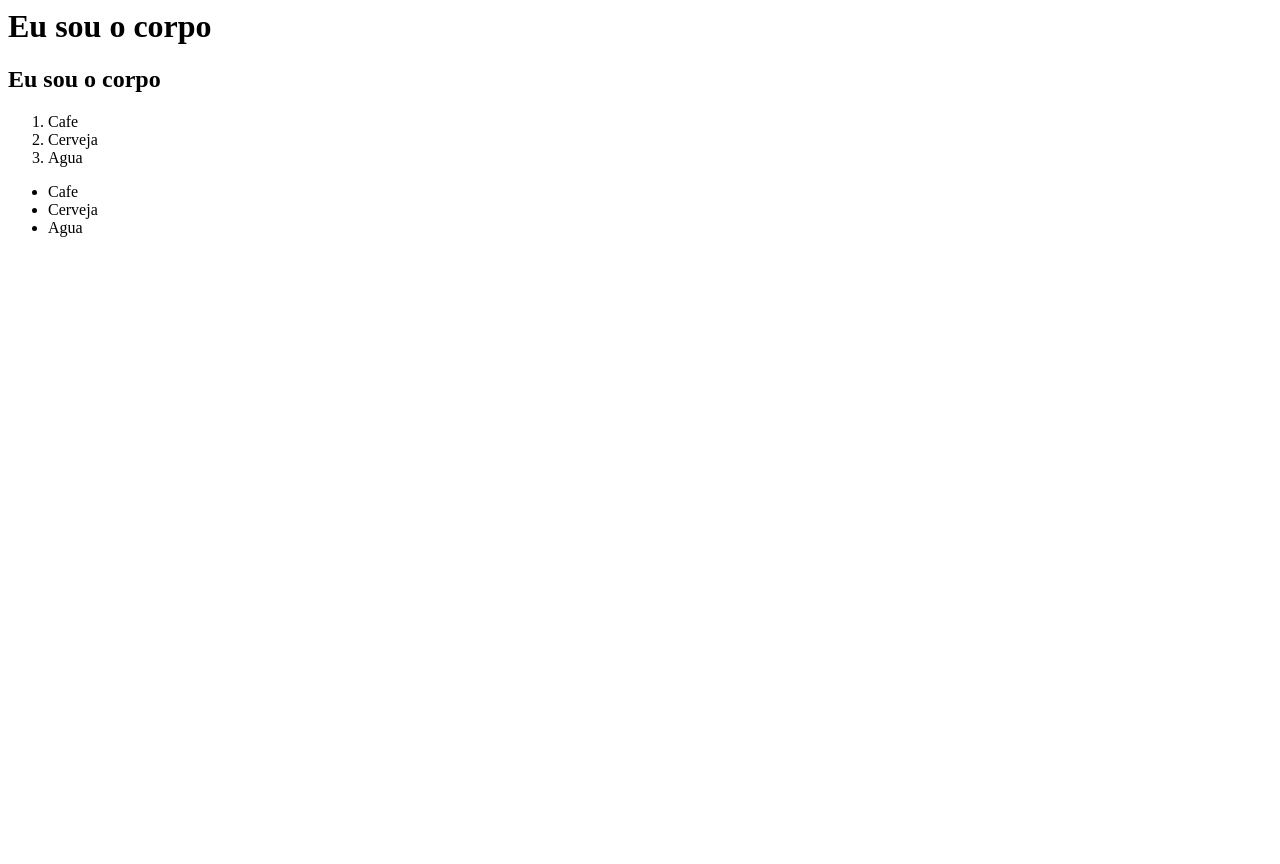
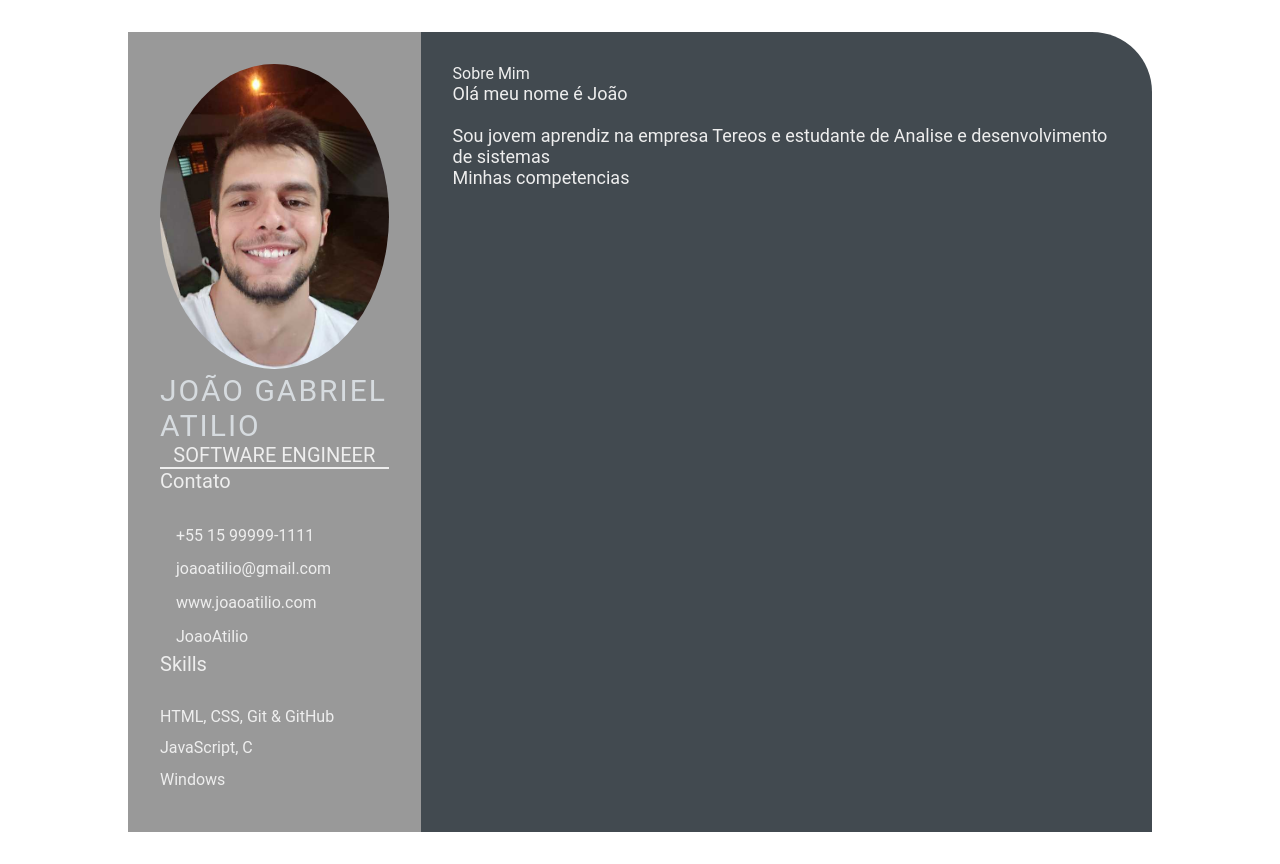
Before and after one commit to JoaoAtilio/JoaoAtilio.github.io, a plain HTML site: page index.html in a window 1280 px wide. Before the commit the page ends 800 px from the top, so only its background shows below. Drawn offline with Linux system fonts and the light colour scheme.

Commit message:
Adicionando o sobre mim, contato e skills (#2)

```diff
--- a/index.html
+++ b/index.html
@@ -1,21 +1,52 @@
-<html>
-    <head>
-        <title>
-            Hellow World! Eu sou a cabeça
-        </title>
-    </head>
-    <body>
-        <h1> Eu sou o corpo </h1>
-        <h2> Eu sou o corpo </h2>
-    </body>
-    <ol>
-        <li>Cafe</li>
-        <li>Cerveja </li>
-        <li>Agua</li>
-    </ol>
-    <ul>
-        <li>Cafe</li>
-        <li>Cerveja </li>
-        <li>Agua</li>
-    </ul>
+<!DOCTYPE html>
+<html lang="en">
+<head>
+    <meta charset="UTF-8">
+    <meta http-equiv="X-UA-Compatible" content="IE=edge">
+    <meta name="viewport" content="width=device-width, initial-scale=1.0">
+    <title>João Gabriel Atilio CV</title>
+
+    <link rel="stylesheet" href="style.css">
+</head>
+<body>
+    <main class="resume-contents">
+        <section class="left-section">
+            <div class="left-section-contents">
+                <div class="profile">
+                    <img class="profile-image" src="img/profile-image.jpeg" alt="Profile image">
+                    <p class="name">João Gabriel Atilio</p>
+                    <p class="profession">Software Engineer</p>
+                </div>
+                <div class="contact-info">
+                    <p class="left-title">Contato</p>
+                    <ul>
+                        <li><i class="fa fa-phone"></i>+55 15 99999-1111</li>
+                        <li><i class="fa fa-envelope"></i>joaoatilio@gmail.com</li>
+                        <li><i class="fa fa-globe"></i>www.joaoatilio.com</li>
+                        <li><i class="fa fa-github"></i>JoaoAtilio</li>
+                    </ul>
+                </div>
+                <div class="skills">
+                    <p class="left-title">Skills</p>
+                    <ul>
+                        <li><p>HTML, CSS, Git & GitHub</p></li>
+                        <li><p>JavaScript, C</p></li>
+                        <li><p>Windows</p></li>
+                    </ul>
+                </div>
+         </section>
+            <section class="right-section">
+                <div class="right-section-contents">
+                    <section class="about gap">
+                        <div class="right-title"> Sobre Mim</div>
+                        <p class="about-me-contents">
+                            Olá meu nome é João <br>
+                            <br> Sou jovem aprendiz na empresa Tereos e estudante de Analise e desenvolvimento de sistemas
+                            <br> Minhas competencias
+                        </p>
+                    </section>
+                </div>
+            </section>
+    </main>
+</body>
 </html>
--- /dev/null
+++ b/style.css
@@ -0,0 +1,103 @@
+* {
+    margin: 0;
+    padding: 0;
+    box-sizing: border-box;
+    list-style: none;
+    font-family: 'Roboto', sans-serif;
+}
+
+.resume-contents {
+    min-height: 100vh;
+    width: 80%;
+    margin: 2rem auto;
+    display: grid;
+    grid-template-columns: repeat(7, 1fr);
+}
+
+.left-section {
+    grid-column: span 2;
+    height: 100%;
+    background-color: #999999;
+}
+
+.right-section {
+    grid-column: span 5;
+    height: 100%;
+    background-color: #424a50;
+    border-radius: 0px 60px 0px 0px;
+}
+
+.left-section-contents{
+    padding: 2rem 2rem;
+}
+
+.profile {
+    width: 100%;
+    border-bottom: 2px solid #eeeeee;
+}
+
+.profile .profile-image {
+    width: 100%;
+    border-radius: 100%;
+}
+
+.name {
+    color: #D6DBDF;
+    font-size: 30px;
+    letter-spacing: 2px;
+    text-transform: uppercase;
+}
+
+.profession {
+    color: #eeeeee;
+    font-size: 20px;
+    text-transform: uppercase;
+    text-align: center;
+}
+
+/* .contact-info { border-bottom: 2px solid #1B2631; } */
+.left-title {
+    color: #eeeeee;
+    font-size: 20px;
+}
+
+.contact-info ul {
+    padding-top: 1.5rem;
+}
+
+.contact-info ul li,
+.references ul li {
+    padding: .4rem 0;
+    color: #eeeeee;
+}
+
+.contact-info ul li i,
+.references ul li i {
+    padding-right: 1rem;
+    font-size: 18px;
+    color: #eeeeee;
+}
+
+.skills ul {
+    padding-top: 1.5rem;
+}
+.skills ul li p {
+    padding: .4rem 0;
+    color: #eeeeee;
+}
+
+.right-section-contents {
+    padding: 2rem 2rem;
+}
+
+.right-title {
+    color: #eeeeee;
+}
+
+.gap {
+    padding-bottom: 2rem;
+}
+.about-me-contents {
+    font-size: 18px;
+    color: #eeeeee;
+}
```
Also changed, not shown: img/profile-image.jpeg (added).
